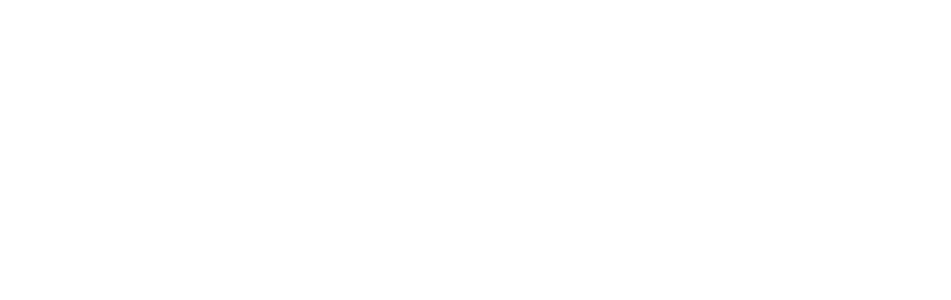
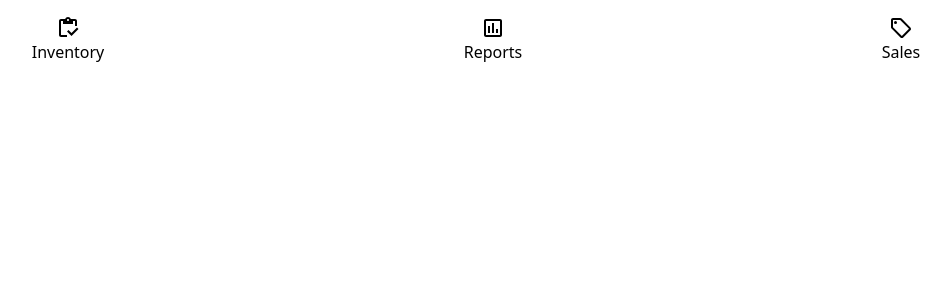
Before and after one commit to adiMallya/salesight-client, a React (Vite) app: page /sales in a window 1280 px wide. Before the commit this address had no page. Shown: the top 300 px of the page, without its empty margins (164-1115 px from the left). Built offline with nearby package versions, Linux system fonts and the light colour scheme.

Commit message:
add: page for Sales

```diff
--- a/src/App.jsx
+++ b/src/App.jsx
@@ -1,5 +1,5 @@
 import { Routes, Route } from "react-router-dom";
-import { Home, Inventory } from "./pages";
+import { Home, Inventory, Sales } from "./pages";
 
 function App() {
   return (
@@ -7,6 +7,7 @@
       <Routes>
         <Route path="/" element={<Home />} />
         <Route path="/inventory" element={<Inventory />} />
+        <Route path="/sales" element={<Sales />} />
       </Routes>
     </>
   );
--- /dev/null
+++ b/src/pages/Sales.jsx
@@ -0,0 +1,10 @@
+import { Navbar } from "src/components";
+
+export default function Sales() {
+  return (
+    <>
+      <Navbar />
+      <main className="flex flex-col items-center gap-8 min-h-screen"></main>
+    </>
+  );
+}
--- a/src/pages/index.js
+++ b/src/pages/index.js
@@ -1,2 +1,3 @@
 export { default as Home } from "./Home";
 export { default as Inventory } from "./Inventory";
+export { default as Sales } from "./Sales";
```
